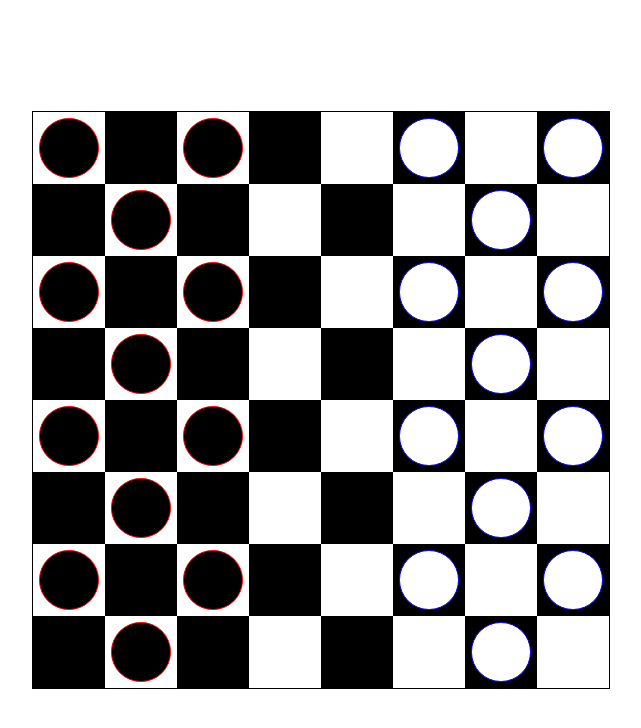
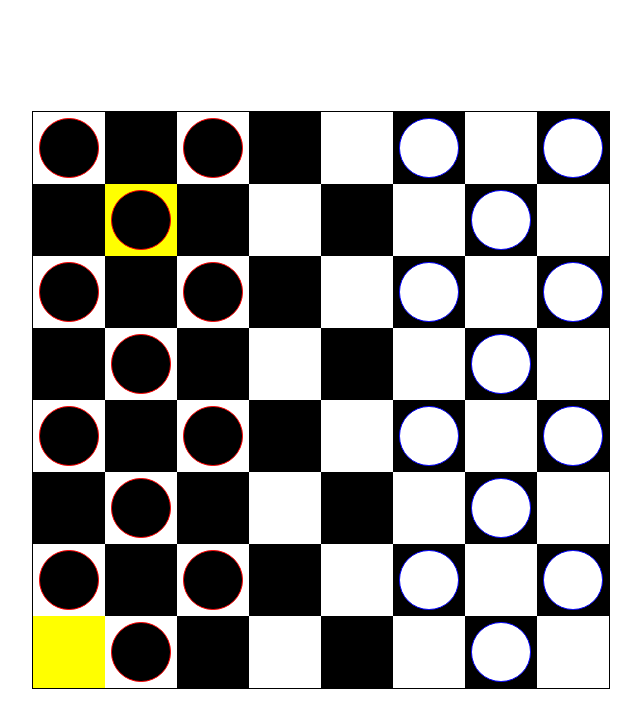
Before and after one commit to yorandequay/checkers, a plain HTML site: page index.html in a window 1280 px wide. Both pictures are taken after a click on the element 388 px from the left and 148 px from the top of the page. Shown: the whole page, without its empty margins (319-960 px from the left). Drawn offline with Linux system fonts and the light colour scheme.

Commit message:
background now changes color into the four directions a checker can go

```diff
--- a/src/javascript/checkerScript.js
+++ b/src/javascript/checkerScript.js
@@ -8,7 +8,15 @@ for (i = 0; i < blackCheckers.length; i++) {
         console.log("Black checker: ");
         console.log(dataBlackPiece);
         console.log("Tile: ");
-        console.log(elementBlackPiece.parentElement.dataset.tile);
+        const dataTile = elementBlackPiece.parentElement.dataset.tile;
+        const stepOne = parseInt(dataTile) + 9;
+        const stepTwo = parseInt(dataTile) + 7;
+        const stepThree =  parseInt(dataTile) - 9;
+        const stepFour =  parseInt(dataTile) - 7;
+        document.getElementById("tile" + stepOne).style.backgroundColor = "yellow";
+        document.getElementById("tile" + stepTwo).style.backgroundColor = "yellow";
+        document.getElementById("tile" + stepThree).style.backgroundColor = "yellow";
+        document.getElementById("tile" + stepFour).style.backgroundColor = "yellow";
     }
 }
 
```
Also changed, not shown: src/styling/style.css (+9 -0 lines).
